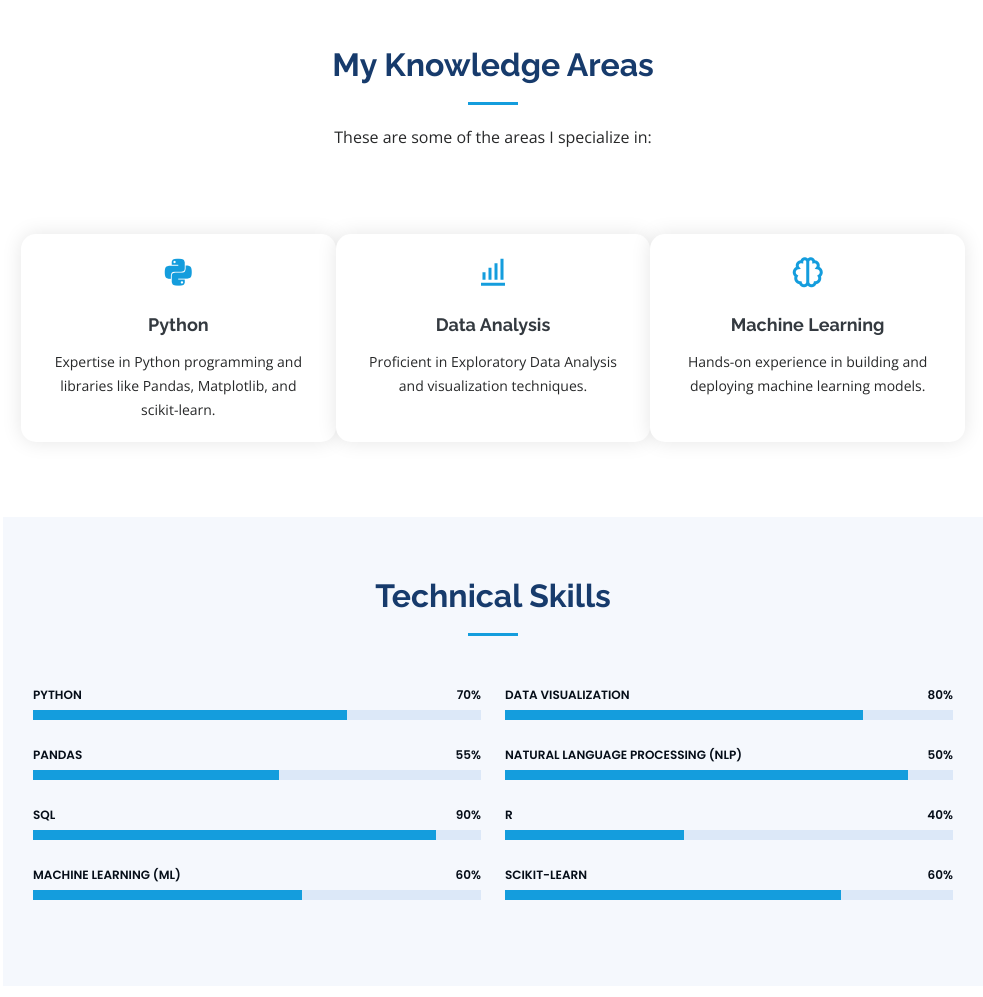
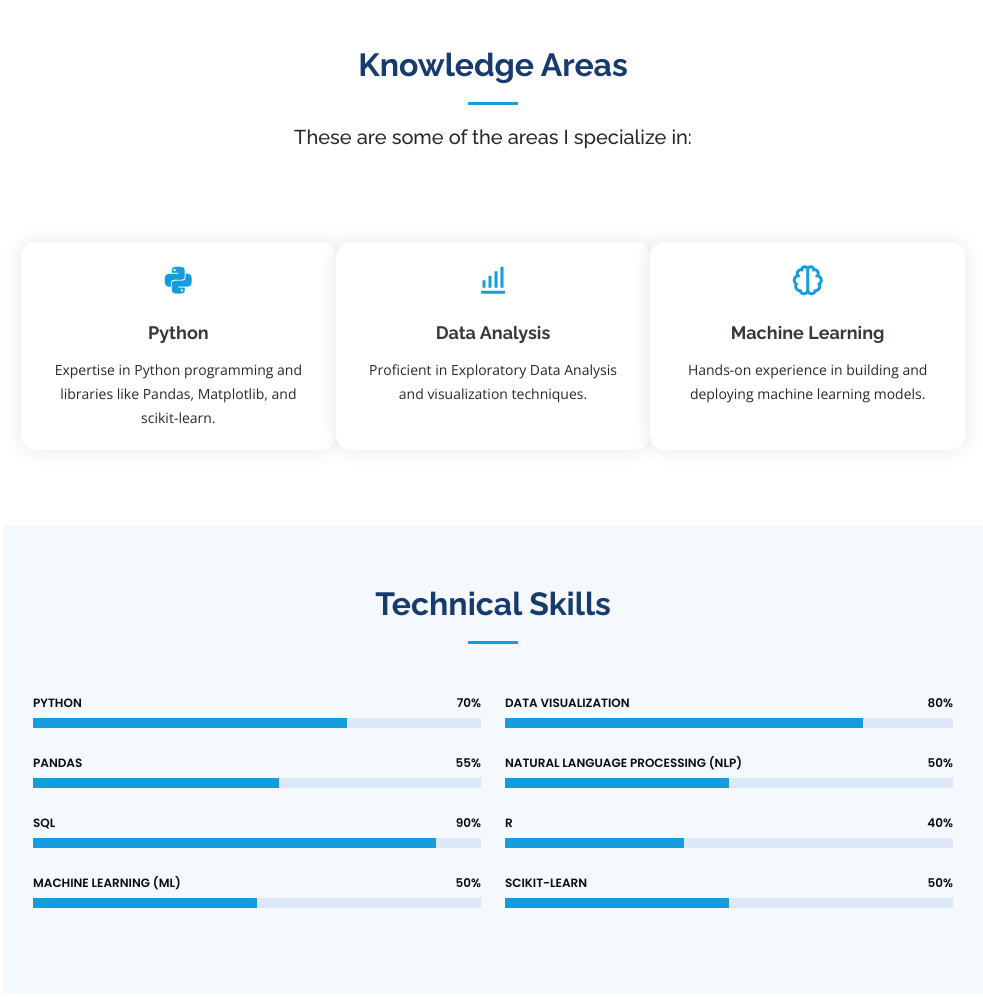
Before and after one commit to kjaskirat/kjaskirat.github.io, a plain HTML site: page index.html in a window 1280 px wide. Shown: the part 1380-2377 px from the top of the page, without its empty margins (297-1280 px from the left). Drawn offline with nearby package versions, Linux system fonts and the light colour scheme.

Commit message:
modified

```diff
--- a/index.html
+++ b/index.html
@@ -120,8 +120,8 @@
     <section id="knowledge-areas" class="knowledge-areas">
       <div class="container">
         <div class="section-title">
-          <h2>My Knowledge Areas</h2>
-          <p>These are some of the areas I specialize in:</p>
+          <h2> Knowledge Areas</h2>
+          <h5>These are some of the areas I specialize in:</h5>
         </div>
         <div class="row">
           <div class="col-lg-4 col-md-6 icon-box">
@@ -178,9 +178,9 @@
             </div>
 
             <div class="progress">
-              <span class="skill">Machine Learning (ML) <i class="val">60%</i></span>
+              <span class="skill">Machine Learning (ML) <i class="val">50%</i></span>
               <div class="progress-bar-wrap">
-                <div class="progress-bar" role="progressbar" aria-valuenow="60" aria-valuemin="0" aria-valuemax="100"></div>
+                <div class="progress-bar" role="progressbar" aria-valuenow="50" aria-valuemin="0" aria-valuemax="100"></div>
               </div>
             </div>
 
@@ -198,7 +198,7 @@
             <div class="progress">
               <span class="skill">Natural Language Processing (NLP) <i class="val">50%</i></span>
               <div class="progress-bar-wrap">
-                <div class="progress-bar" role="progressbar" aria-valuenow="90" aria-valuemin="0" aria-valuemax="100"></div>
+                <div class="progress-bar" role="progressbar" aria-valuenow="50" aria-valuemin="0" aria-valuemax="100"></div>
               </div>
             </div>
             <div class="progress">
@@ -208,9 +208,9 @@
               </div>
             </div>
             <div class="progress">
-              <span class="skill">scikit-learn <i class="val">60%</i></span>
+              <span class="skill">scikit-learn <i class="val">50%</i></span>
               <div class="progress-bar-wrap">
-                <div class="progress-bar" role="progressbar" aria-valuenow="75" aria-valuemin="0" aria-valuemax="100"></div>
+                <div class="progress-bar" role="progressbar" aria-valuenow="50" aria-valuemin="0" aria-valuemax="100"></div>
               </div>
             </div>
 
@@ -286,9 +286,9 @@
         </div>
 
         <div style="width: 50%; margin-top: 5%; margin-left: 35%;">
-          <h4 style="margin-left: 5%;">Download my Resume here</h4>
+
           <br>
-          <a style="margin-left: 20%;" href="assets/img/Rajagopal_S_Resume.pdf" download class="download-button">Resume <i class="bx bx-download"></i></a>
+          <a style="margin-left: 20%;" href="" download class="download-button">Download Resume <i class="bx bx-download"></i></a>
         </div>
 
       </div>
```
